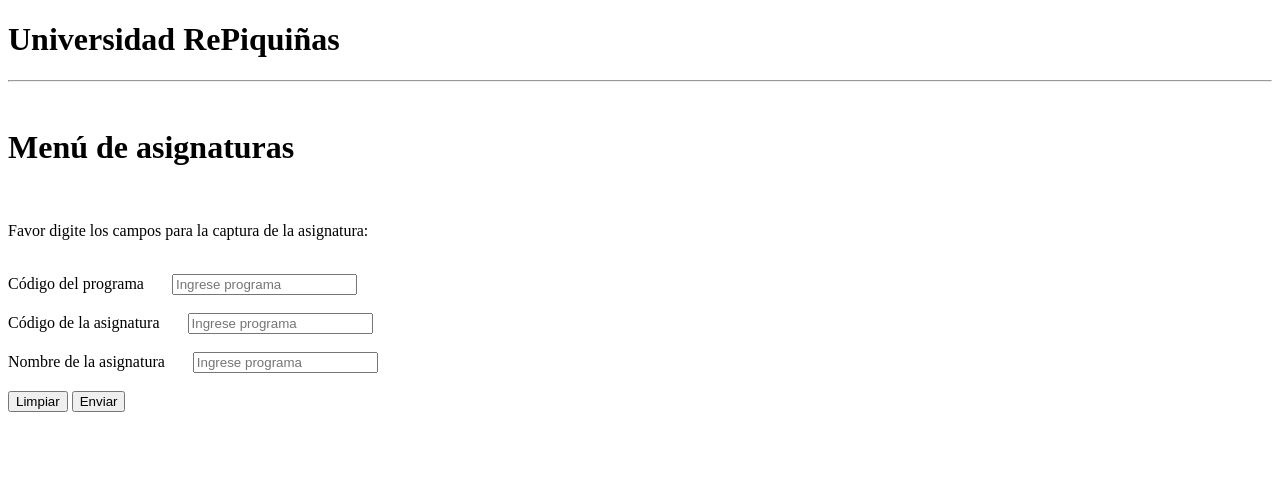
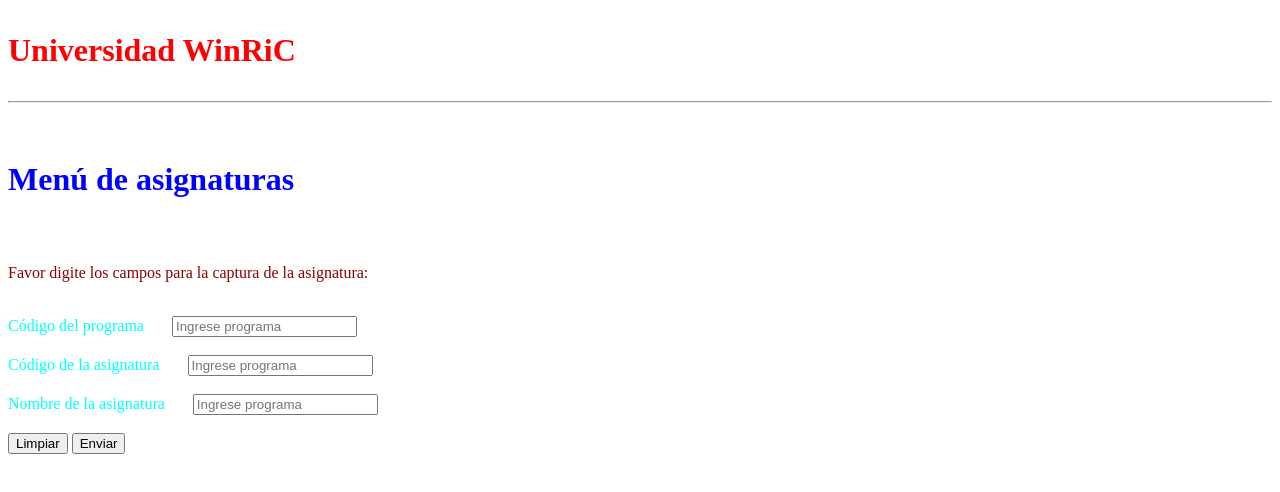
Before and after one commit to riclop335/Tarea_4, a plain HTML site: page Componentes/Asignaturas/asignaturas.html in a window 1280 px wide. Drawn offline with Linux system fonts and the light colour scheme.

Commit message:
Update asignaturas.html

```diff
--- a/Componentes/Asignaturas/asignaturas.html
+++ b/Componentes/Asignaturas/asignaturas.html
@@ -2,6 +2,7 @@
 <html>
     <head>
         <meta charset="UTF-8">
+	<link rel="stylesheet" href="asignaturas.css">
         <link rel="shortcut icon" type="image/x-icon" href="img/logou.ico" />
         <title>
             Menu de asignaturas
@@ -9,15 +10,17 @@
     </head>
 
     <body>
-        <h1> Universidad RePiquiñas </h1>
+        <h1> <div> <p style="color: RED ;"> Universidad WinRiC </p> </div> </h1>
         <hr> <br>
-        <h1> Menú de asignaturas </h1> <br>
+        <h1> <p style="color: BLUE;"> Menú de asignaturas </p> </h1> <br>
 
         <p>
+		<p style="color: DARKRED;">
             Favor digite  los campos para la captura de la asignatura: <br> <br>
         </p>
 
         <form action="#" id="form_asignatura">
+		<p style="color: CYAN;">
             <label> Código del programa &nbsp &nbsp &nbsp </label> <input type="text" placeholder="Ingrese programa" name="codpro_asignatura" id="codpro_asignatura"> <br> <br>
             <label> Código de la asignatura &nbsp &nbsp &nbsp </label> <input type="text" placeholder="Ingrese programa" name="cod_asignatura" id="cod_asignatura"> <br> <br>
             <label> Nombre de la asignatura &nbsp &nbsp &nbsp </label> <input type="text" placeholder="Ingrese programa" name="nom_asignatura" id="nom_asignatura"> <br> <br>
```
